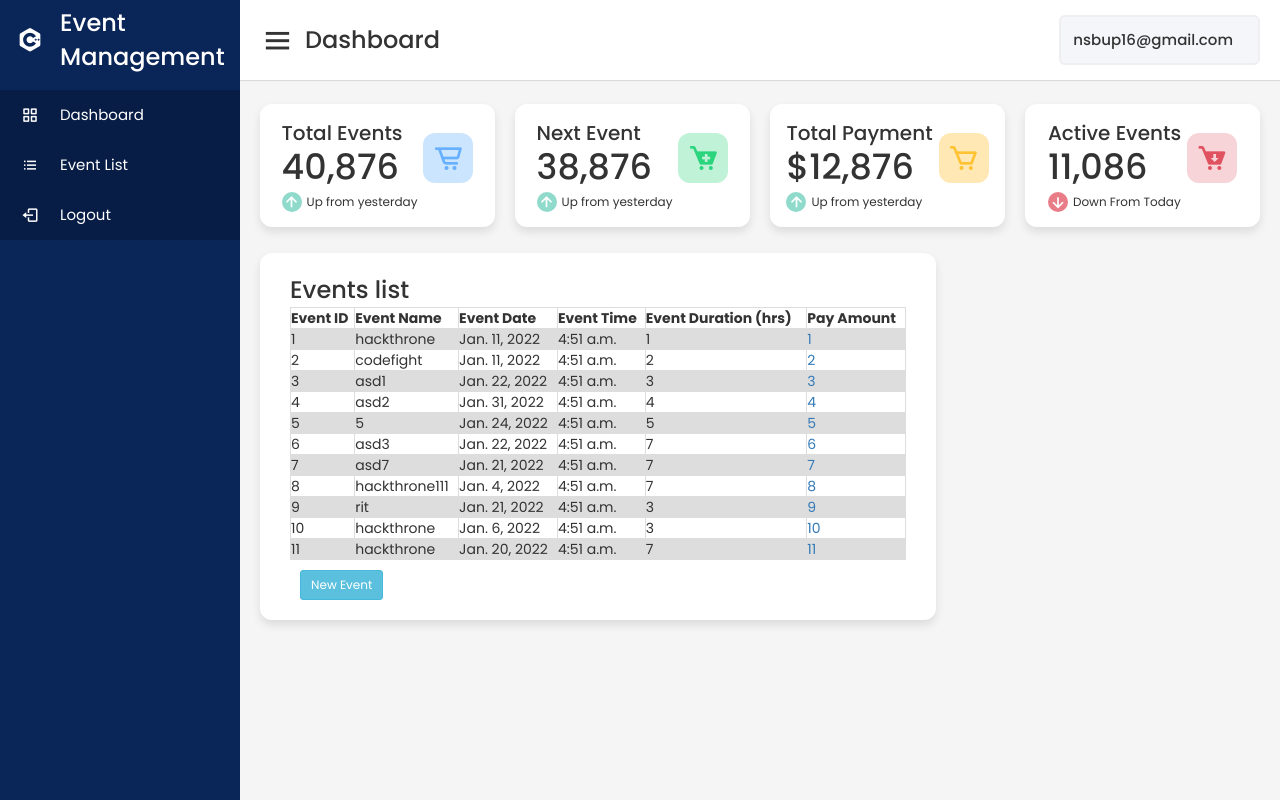
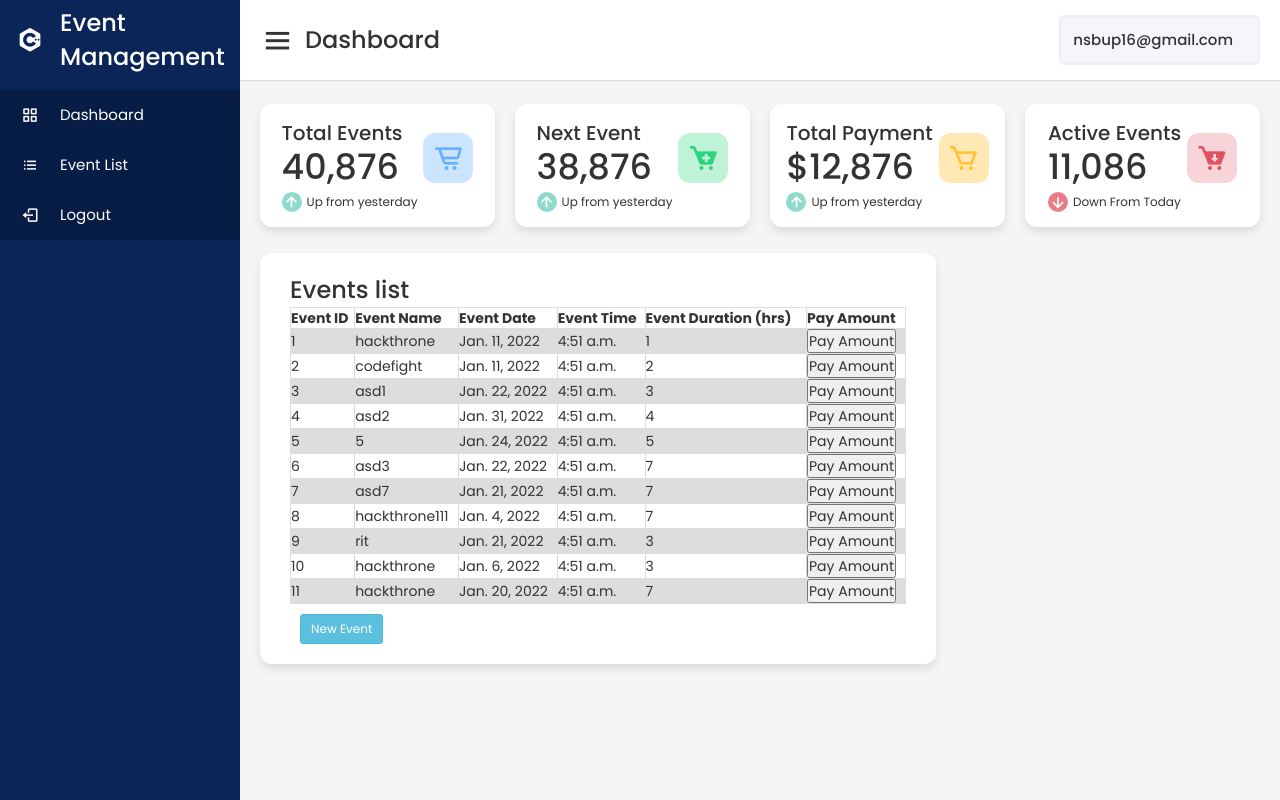
Before and after one commit to nsbup/Event, a Django app: page /afl/dashboard/ in a window 1280 px wide. Run offline with Django 3.2, Linux system fonts and the light colour scheme; a user stored in the database is signed in; data comes from the database, SQL or seed files in the repository; some libraries are stand-ins or nearby versions.

Commit message:
django paymnt

```diff
--- a/setup/templates/dashboard.html
+++ b/setup/templates/dashboard.html
@@ -130,12 +130,14 @@
           {% for event in evnt %}
             <tr>
               <td> {{ event.eid }}</td>
-              <td> {{ event.name }}</td>
+              <td> {{ event.name }} </td>
               <td>{{event.date}}</td>
               <td>{{event.time}}</td>
               <td>{{event.duration}}</td>
-              <td><a href="{% url 'afl_events:dashboard' %}">{{event.eid}}</a></td>
-
+              <!-- <td><a class="btn btn-primary" href ="{ % abs_url afl_events:checkout_page %}"> Pay</a></td> -->
+              <form id="pay-amnt" method="POST" >
+              <td><button name="button" type="submit" id="pay-amnt" >Pay Amount</button></td>
+              </form>
             </tr>
           {% endfor %}
 
@@ -236,7 +238,6 @@ $("#add-event").submit(function (e) {
             $("#add-event").trigger('reset');
             // 2. focus to nickname input
 
-
         },
         error: function (response) {
             // alert the error if any error occured
@@ -249,6 +250,29 @@ $("#add-event").submit(function (e) {
     });
     window.location.reload();
 })
+
+$("#pay-amnt").submit(function (e) {
+ alert("alerttt")
+ // preventing from page reload and default actions
+ e.preventDefault();
+ // serialize the data for sending the form data.
+ var serializedData = $(this).serialize();
+ console.log("serializedData")
+ console.log(serializedData)
+
+  // Generate URL without "id" bit
+  var url = "{% url 'afl_events:checkout_page' %}";
+
+  var id = $(this).attr('id');
+
+  // Construct the full URL with "id"
+  document.location.href = url ;
+
+ // make POST ajax call
+
+
+
+})
  </script>
 
 {% block javascript %}
```
Also changed, not shown: 1 other file.
